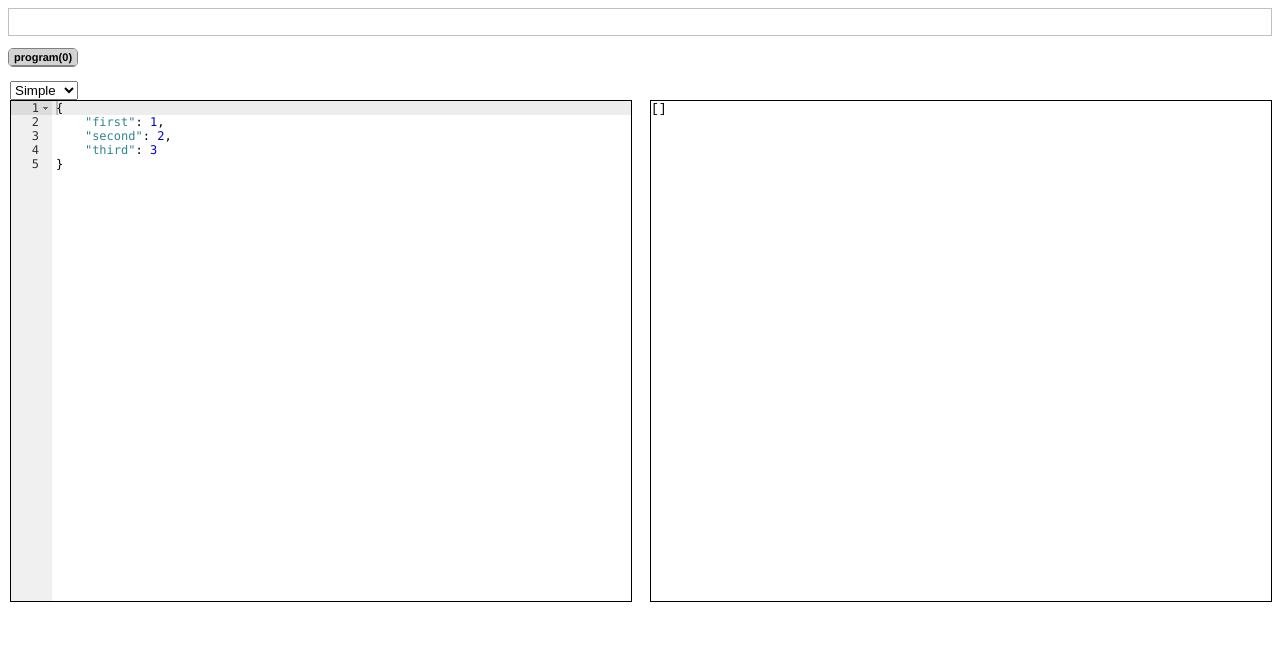
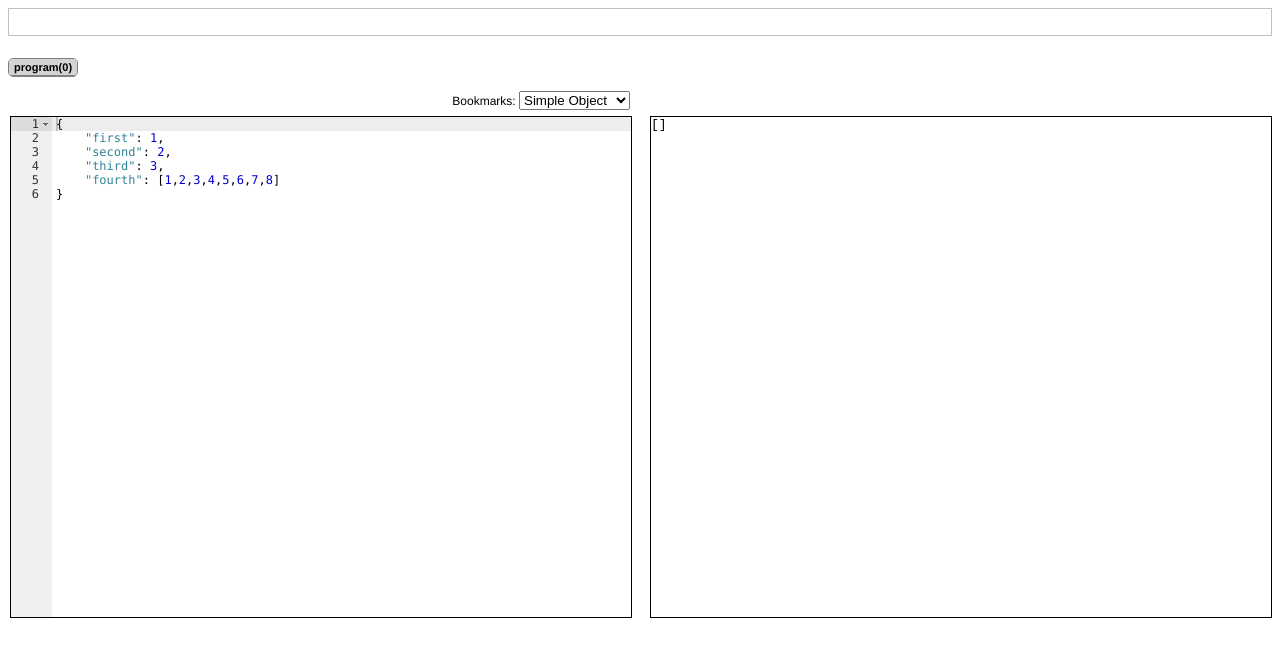
Before and after one commit to tjoekbezoer/jsq, a plain HTML site: page parser.html in a window 1280 px wide. Drawn offline with Linux system fonts and the light colour scheme.

Commit message:
Parser tool: last bookmark is now remembered
Also minor changes and UX tweaks.

```diff
--- a/parser.html
+++ b/parser.html
@@ -53,7 +53,7 @@
 			}
 
 			#lexer {
-				margin-bottom: 10px;
+				margin-bottom: 20px;
 			}
 			#parser {
 				font-family: Helvetica, sans-serif;
@@ -84,14 +84,17 @@
 						margin: 0px;
 						padding: 2px 5px;
 					}
-					#parser .block p {
+					#parser .block p,
+					#parser .block span {
 						background-color: lightgray;
 						border: 1px solid blue;
-						float: left;
 						font-size: 14px;
 						font-weight: bold;
 						margin: 2px 5px;
 						padding: 1px 2px;
+					}
+					#parser .block p {
+						float: left;
 					}
 					#parser .block .block {
 						margin: 5px;
@@ -103,6 +106,12 @@
 				#split > div {
 					box-sizing: border-box;
 					padding: 0px 10px;
+				}
+				div.bar {
+					font-size: 12px;
+					font-family: Helvetica;
+					height: 25px;
+					text-align: right;
 				}
 				#input,
 				#output {
@@ -138,24 +147,26 @@
 			<div class="block"></div>
 		</div>
 		<div id="split">
-			<div>
-				<select id="bookmarks"></select>
-			</div>
 			<div id="inputContainer">
+				<div class="bar">
+					Bookmarks: <select id="bookmarks"></select>
+				</div>
 				<div id="input"></div>
 			</div>
 			<div id="outputContainer">
+				<div class="bar"></div>
 				<pre id="output"></pre>
 			</div>
 		</div>
 
 		<div style="display: none;" id="bookmarkData">
-<div data-name="Simple">{
+<div data-name="Simple Object">{
 	"first": 1,
 	"second": 2,
-	"third": 3
+	"third": 3,
+	"fourth": [1,2,3,4,5,6,7,8]
 }</div>
-<div data-name="Multiple">[
+<div data-name="Multiple Object">[
 	{
 		"first": 1,
 		"second": 2,
@@ -165,6 +176,7 @@
 		"second": 5
 	}
 ]</div>
+<div data-name="Simple Array">[1,2,3,4,5,6]</div>
 		</div>
 
 		<script src="ace/src-min-noconflict/ace.js"></script>
@@ -179,6 +191,7 @@
 		<script type="text/javascript">
 			var input = document.getElementById('query'),
 				lexer = document.getElementById('lexer'),
+				bookmarks = $('#bookmarks'),
 				// Global parser object, is assigned in keyup event
 				parser;
 
@@ -186,9 +199,9 @@
 			var _bookmarks = [];
 			$('#bookmarkData > div').each(function( i, item ) {
 				_bookmarks.push(item.innerHTML);
-				$('#bookmarks').append('<option value='+i+'>'+item.getAttribute('data-name')+'</option>');
+				bookmarks.append('<option value='+i+'>'+item.getAttribute('data-name')+'</option>');
 			});
-			$('#bookmarks').on('change', function() {
+			bookmarks.on('change', function() {
 				editor.getSession().setValue( _bookmarks[this.value] );
 				input.onkeyup({target:input}, true);
 			});
@@ -212,7 +225,7 @@
 					return;
 				}
 
-				document.location.hash = input.value;
+				_updateHash();
 				lexer.innerHTML = '';
 
 				try {
@@ -247,6 +260,10 @@
 						current = b;
 
 						if( branch.children.length ) {
+							b.append(branch.value != null ?
+								'<span>'+branch.value+'</span>':
+								''
+							);
 							for(
 								var i=0, c=branch.children, l=c.length, e;
 								i<l && (e=c[i]);
@@ -255,7 +272,7 @@
 								b.append(arguments.callee(e));
 							}
 						} else {
-							b.append(branch.value ?
+							b.append(branch.value != null ?
 								'<p>'+branch.value+'</p>':
 								''
 							);
@@ -270,8 +287,8 @@
 
 				// Query
 				try {
+					$('#output').empty();
 					window.output = jsq(
-						//JSON.parse($('#input').val()),
 						JSON.parse(editor.getSession().getValue() || null),
 						query
 					);
@@ -281,10 +298,17 @@
 						throw e;
 				}
 			};
-			if( !input.value ) {
-				input.value = document.location.hash.substr(1);
+
+			// Auto-set input field and bookmarks dropdown
+			var hash = document.location.hash.substr(1).split('&');
+			if( hash.length > 1 ) {
+				bookmarks.val(hash.shift());
+				bookmarks.trigger('change');
+				input.value = hash.join('&');
 			}
 			input.onkeyup({target:input}, true);
+
+
 
 			function _type( typeId ) {
 				for( type in jsq.Lexer.tokenTypes ) {
@@ -293,6 +317,10 @@
 				}
 				return null;
 			}
+			function _updateHash() {
+				document.location.hash = bookmarks.val() +'&'+ input.value;
+			}
+
 		</script>
 	</body>
 </html>
```
